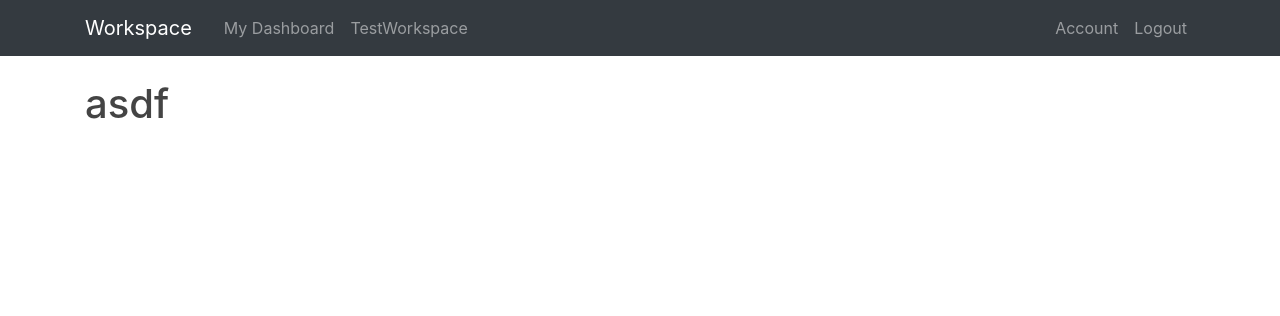
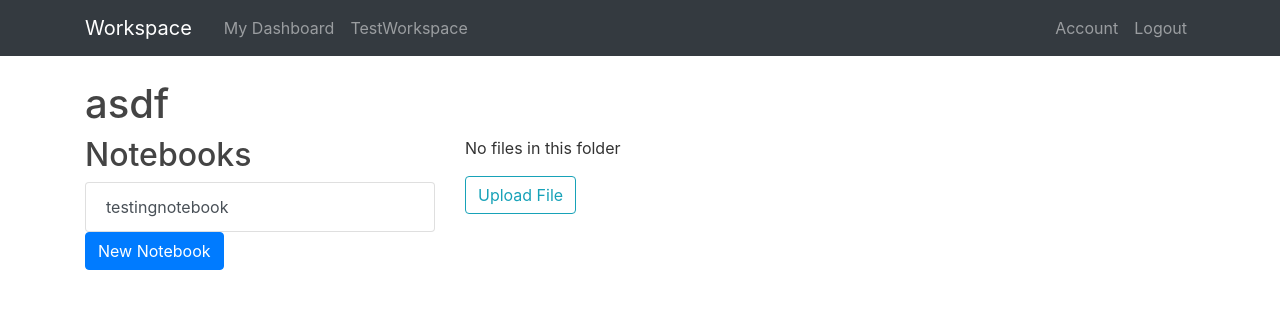
Before and after one commit to kunheeha/onlineworkspace, a Django app: page /folder/1/1/ in a window 1280 px wide. Shown: the top 316 px of the page. Run offline with Django 3.2, Linux system fonts and the light colour scheme; a user stored in the database is signed in; data comes from the database, SQL or seed files in the repository; both versions use the stored data as it was after the commit; data that the repository does not hold is empty; some libraries are stand-ins or nearby versions.

Commit message:
notebook start

```diff
--- a/onlineworkspace/onlineworkspace/settings.py
+++ b/onlineworkspace/onlineworkspace/settings.py
@@ -18,7 +18,7 @@ SECRET_KEY = os.getenv('SECRET_KEY')
 # SECURITY WARNING: don't run with debug turned on in production!
 DEBUG = True
 
-ALLOWED_HOSTS = []
+ALLOWED_HOSTS = ['192.168.0.16', 'localhost']
 
 
 # Application definition
--- a/onlineworkspace/workspace/forms.py
+++ b/onlineworkspace/workspace/forms.py
@@ -1,6 +1,6 @@
 from django import forms
 from django.forms import ModelForm
-from .models import Workspace, Task, Folder
+from .models import Workspace, Task, Folder, File, Notebook
 
 
 class CreateWorkspaceForm(ModelForm):
@@ -48,3 +48,21 @@ class UpdateTaskForm(ModelForm):
         widgets = {
             'due_date': DateInput()
         }
+
+
+class UploadFileForm(ModelForm):
+    class Meta:
+        model = File
+        fields = ['name', 'desc', 'filePath', 'folder']
+        widgets = {
+            'folder': forms.HiddenInput()
+        }
+
+
+class CreateNotebookForm(ModelForm):
+    class Meta:
+        model = Notebook
+        fields = ['title', 'folder']
+        widgets = {
+            'folder': forms.HiddenInput()
+        }
--- a/onlineworkspace/workspace/models.py
+++ b/onlineworkspace/workspace/models.py
@@ -49,7 +49,7 @@ class File(models.Model):
         return f'File {self.name}, belongs to {self.folder.name} from {self.folder.workspace.name}'
 
     def delete(self, *args, **kwargs):
-        self.filename.delete()
+        self.filePath.delete()
         super().delete(*args, **kwargs)
 
 
--- a/onlineworkspace/workspace/templates/workspace/folder.html
+++ b/onlineworkspace/workspace/templates/workspace/folder.html
@@ -12,5 +12,94 @@
 {% block content %}
 
 	<h1>{{ folder.name }}</h1>
+	<div class="row">
+		{# Notebooks #}
+		<div class="col-md-4">
+			<h2>Notebooks</h2>
+			<div class="list-group">
+				{% for notebook in notebooks %}
+					<a href="{% url 'user-notebook' workspace.id folder.id notebook.id %}" class="list-group-item list-group-item-action">{{ notebook.title }}</a>
+				{% endfor %}
+			</div>
+			<button class="btn btn-primary" data-toggle="modal" data-target="#createNotebook">New Notebook</button>
+		</div>
+		{# Files #}
+		<div class="col-md-8">
+			{% if files %}
+				<div>
+					<table>
+						<thead>
+							<tr>
+								<th>File Name</th>
+								<th>Description</th>
+								<th>Download</th>
+								<th>Delete</th>
+							</tr>
+						</thead>
+						<tbody>
+							{% for file in files %}
+							<tr>
+								<td>{{ file.name }}</td>
+								<td>{{ file.desc }}</td>
+								<td><a href="/uploadfiles/{{ file.filePath }}" class="btn btn-outline-info btn-sm" target="_blank">Download</a></td>
+								<td><a href="{% url 'file-delete' file.id %}" class="btn btn-outline-danger btn-sm">Delete</a></td>
+							</tr>
+							{% endfor %}
+						</tbody>
+					</table>
+				</div>
+			{% else %}
+				<p>No files in this folder</p>
+			{% endif %}
+			{# Upload Files #}
+			<button class="btn btn-outline-info" data-toggle="modal" data-target="#uploadFile">Upload File</button>
+		</div>
+	</div>
+	{# Upload File Modal #}
+	<div class="modal fade" id="uploadFile" tabindex="-1" role="dialog" aria-labelledby="newFileModalLabel" aria-hidden="true">
+	  <div class="modal-dialog" role="document">
+	    <div class="modal-content">
+	      <div class="modal-header">
+	        <h5 class="modal-title" id="newFileModalLabel">New File</h5>
+	        <button type="button" class="close" data-dismiss="modal" aria-label="Close">
+	          <span aria-hidden="true">&times;</span>
+	        </button>
+	      </div>
+	      <form method="POST" enctype="multipart/form-data">
+	      	{% csrf_token %}
+		      <div class="modal-body">
+		      	{{ uploadfileform|crispy }}
+		      </div>
+		      <div class="modal-footer">
+		      	<button type="submit" name="uploadfile" class="btn btn-primary">Upload</button>
+		        <button type="button" class="btn btn-secondary" data-dismiss="modal">Close</button>
+		      </div>
+	      </form>
+	    </div>
+	  </div>
+	</div>
+	{# New Notebook Modal #}
+	<div class="modal fade" id="createNotebook" tabindex="-1" role="dialog" aria-labelledby="newNotebookModalLabel" aria-hidden="true">
+	  <div class="modal-dialog" role="document">
+	    <div class="modal-content">
+	      <div class="modal-header">
+	        <h5 class="modal-title" id="newNotebookModalLabel">New Notebook</h5>
+	        <button type="button" class="close" data-dismiss="modal" aria-label="Close">
+	          <span aria-hidden="true">&times;</span>
+	        </button>
+	      </div>
+	      <form method="POST">
+	      	{% csrf_token %}
+		      <div class="modal-body">
+		      	{{ notebookcreateform|crispy }}
+		      </div>
+		      <div class="modal-footer">
+		        <button type="submit" name="createnotebook" class="btn btn-primary">Create</button>
+		        <button type="button" class="btn btn-secondary" data-dismiss="modal">Close</button>
+		      </div>
+	      </form>
+	    </div>
+	  </div>
+	</div>
 
 {% endblock %}
--- a/onlineworkspace/workspace/templates/workspace/workspace.html
+++ b/onlineworkspace/workspace/templates/workspace/workspace.html
@@ -84,6 +84,7 @@
 			{# Add New #}
 			<button class="btn btn-primary" data-toggle="modal" data-target="#createTask">New Task</button>
 		</div>
+		{# FOLDERS #}
 		<div class="col-md-4">
 			<h2>Folders</h2>
 			<div class="list-group">
--- a/onlineworkspace/workspace/urls.py
+++ b/onlineworkspace/workspace/urls.py
@@ -1,5 +1,5 @@
 from django.urls import path
-from .views import DashboardListView, WorkspaceUpdateView, TaskUpdateView, TaskDeleteView
+from .views import DashboardListView, WorkspaceUpdateView, TaskUpdateView, TaskDeleteView, FileDeleteView
 from . import views
 
 urlpatterns = [
@@ -12,5 +12,7 @@ urlpatterns = [
     path('folder/<int:workspace_id>/<int:folder_id>/',
          views.folder, name='user-folder'),
     path('task/<int:pk>/edit', TaskUpdateView.as_view(), name='task-edit'),
-    path('task/<int:pk>/delete', TaskDeleteView.as_view(), name='task-delete')
+    path('task/<int:pk>/delete', TaskDeleteView.as_view(), name='task-delete'),
+    path('file/<int:pk>/delete', FileDeleteView.as_view(), name='file-delete'),
+    path('notebook/<int:workspace_id>/<int:folder_id>/<int:notebook_id>/', views.notebook, name='user-notebook')
 ]
--- a/onlineworkspace/workspace/views.py
+++ b/onlineworkspace/workspace/views.py
@@ -6,7 +6,7 @@ from django.views.generic import ListView, UpdateView, DeleteView
 from django.contrib.auth.decorators import login_required
 from django.contrib import messages
 from .models import Workspace, Folder, Task, File, Notebook, Note
-from .forms import CreateWorkspaceForm, TaskQuickAddForm, CreateFolderForm, CreateTaskForm, UpdateTaskForm
+from .forms import CreateWorkspaceForm, TaskQuickAddForm, CreateFolderForm, CreateTaskForm, UpdateTaskForm, UploadFileForm, CreateNotebookForm
 
 
 def home(request):
@@ -105,10 +105,33 @@ def folder(request, *args, **kwargs):
     folder_id = kwargs['folder_id']
     user_workspace = Workspace.objects.filter(id=workspace_id).first()
     user_folder = Folder.objects.filter(id=folder_id).first()
+    files = File.objects.filter(folder=user_folder)
+    notebooks = Notebook.objects.filter(folder=user_folder)
+
+    if request.method == 'POST':
+        uploadfileform = UploadFileForm(
+            request.POST, request.FILES, initial={'folder': user_folder})
+        notebookcreateform = CreateNotebookForm(
+            request.POST, initial={'folder': user_folder})
+        if 'uploadfile' in request.POST:
+            if uploadfileform.is_valid():
+                uploadfileform.save()
+                return redirect('user-folder', workspace_id=workspace_id, folder_id=folder_id)
+        elif 'createnotebook' in request.POST:
+            if notebookcreateform.is_valid():
+                notebookcreateform.save()
+                return redirect('user-folder', workspace_id=workspace_id, folder_id=folder_id)
+
+    uploadfileform = UploadFileForm(initial={'folder': user_folder})
+    notebookcreateform = CreateNotebookForm(initial={'folder': user_folder})
 
     context = {
         'workspace': user_workspace,
-        'folder': user_folder
+        'folder': user_folder,
+        'files': files,
+        'uploadfileform': uploadfileform,
+        'notebooks': notebooks,
+        'notebookcreateform': notebookcreateform
     }
 
     if request.user in user_workspace.users.all():
@@ -144,3 +167,40 @@ class TaskDeleteView(LoginRequiredMixin, UserPassesTestMixin, DeleteView):
     def get_success_url(self):
         task = self.get_object()
         return reverse('user-workspace', kwargs={'workspace_id': task.workspace.id})
+
+
+class FileDeleteView(LoginRequiredMixin, UserPassesTestMixin, DeleteView):
+    model = File
+
+    def test_func(self):
+        file = self.get_object()
+        if self.request.user in file.folder.workspace.users.all():
+            return True
+        return False
+
+    def get_success_url(self):
+        folder = self.object.folder
+        return reverse('user-folder', kwargs={'workspace_id': folder.workspace.id, 'folder_id': folder.id})
+
+
+@login_required
+def notebook(request, *args, **kwargs):
+    workspace_id = kwargs['workspace_id']
+    folder_id = kwargs['folder_id']
+    notebook_id = kwargs['notebook_id']
+    user_workspace = Workspace.objects.filter(id=workspace_id).first()
+    user_folder = Folder.objects.filter(id=folder_id).first()
+    user_notebook = Notebook.objects.filter(id=notebook_id).first()
+    notes = Note.objects.filter(notebook=user_notebook)
+
+    context = {
+        'workspace': user_workspace,
+        'folder': user_folder,
+        'notebook': user_notebook,
+        'notes': notes
+    }
+
+    if request.user in user_workspace.users.all():
+        return render(request, 'workspace/notebook.html', context)
+
+    return render(request, 'workspace/deniedaccess.html')
```
Also changed, not shown: onlineworkspace/workspace/templates/workspace/file_confirm_delete.html (added, +24 -0 lines), onlineworkspace/workspace/templates/workspace/notebook.html (added, +23 -0 lines), onlineworkspace/db.sqlite3.
